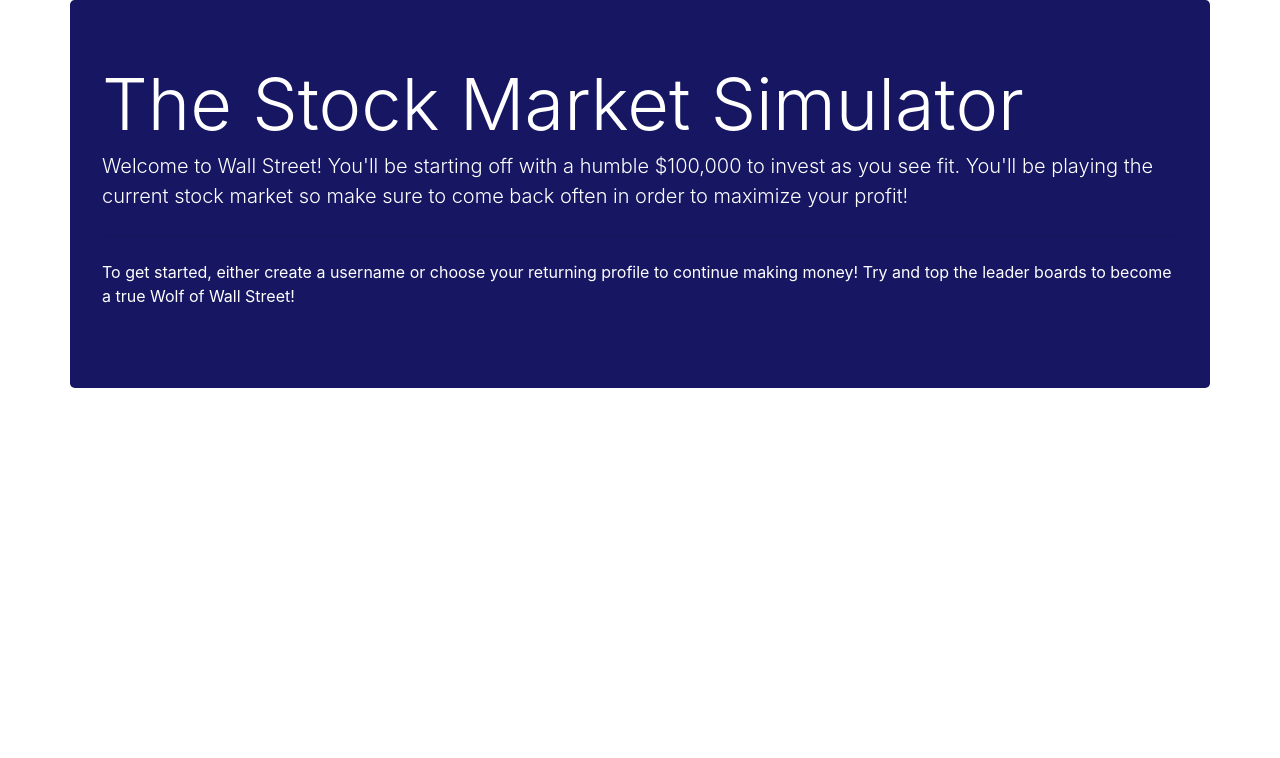
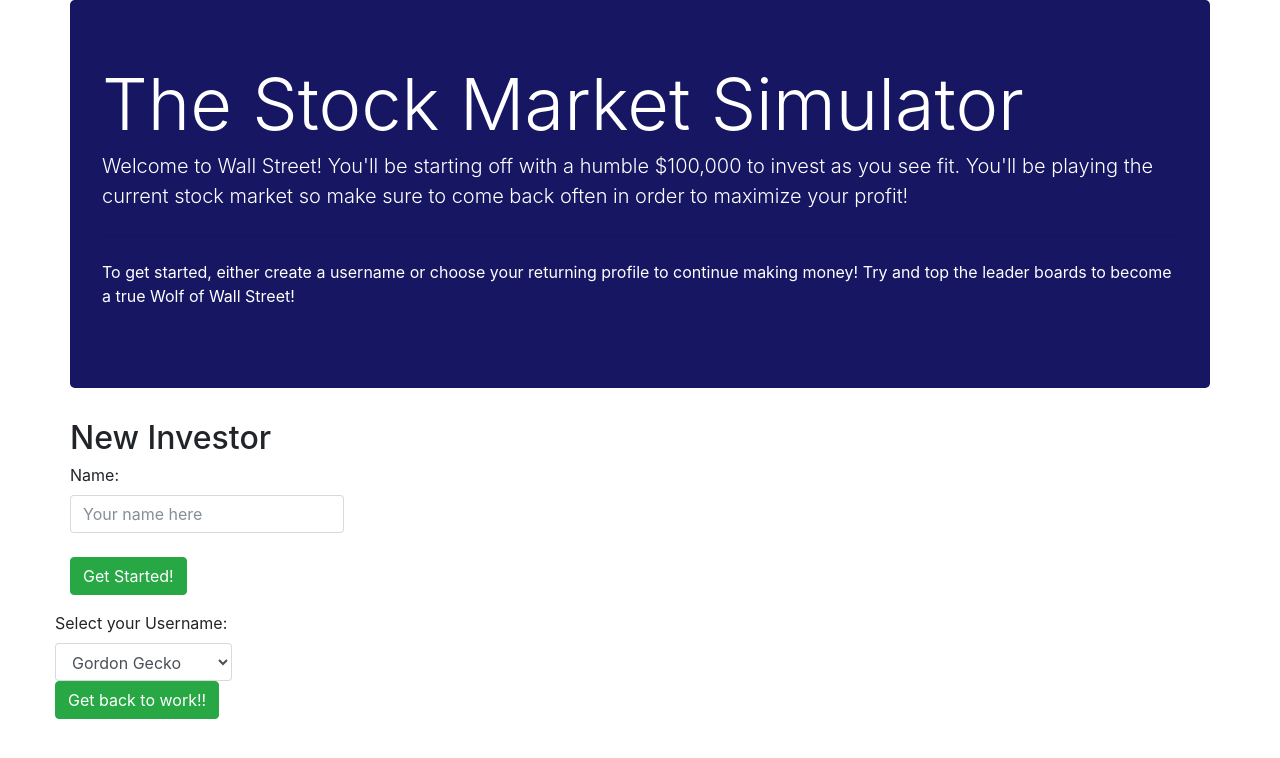
Before and after one commit to tathagata218/Project3, a website: page public/landingPage.html in a window 1280 px wide. Drawn offline with nearby package versions, Linux system fonts and the light colour scheme.

Commit message:
added landing page

```diff
--- a/public/landingPage.html
+++ b/public/landingPage.html
@@ -33,6 +33,55 @@
             </div>
         </div>
 
+        <div class="row">
+            <div class="col-xs-12">
+                    <h2>New Investor</h2>
+                    <div class="panel panel-primary">
+                      <div class="panel-body">
+                       <form class="form-horizontal">
+                            <fieldset>
+
+
+                            <!-- Text input-->
+                            <div class="form-group">
+                            <label class="col-xs-6 control-label" for="textinput">Name:</label>
+                            <div class="col-xs-6">
+                            <input id="textinput" name="textinput" type="text" placeholder="Your name here" class="form-control input-md" required="">
+
+
+
+                            <!-- Button -->
+                            <div class="form-group">
+                            <label class="col-xs-6 control-label" for="submit"></label>
+                            <div class="col-xs-6">
+                                <button id="submit" name="submit" class="btn btn-success">Get Started!</button>
+                            </div>
+                            </div>
+                    </div>
+                </div>
+                         </fieldset>
+                </form>
+            </div>
+        </div>
+
+        <div class="row">
+            <div class="col-xs-12">
+                    <form>
+                            <div class="form-group">
+                              <label for="sel1">Select your Username:</label>
+                              <select class="form-control" id="sel1">
+                                <option>Gordon Gecko</option>
+                                <option>Harvey Danger</option>
+                                <option>Sam Walton</option>
+                                <option>Shooter McGavin</option>
+                              </select>
+                              <div class="col-xs-6">
+                                    <button id="submit" name="submit" class="btn btn-success">Get back to work!!</button>
+                                </div>
+                            </div>
+                    </form>
+            </div>
+        </div>
         <!-- Container End <div> -->
     </div>
 
```
